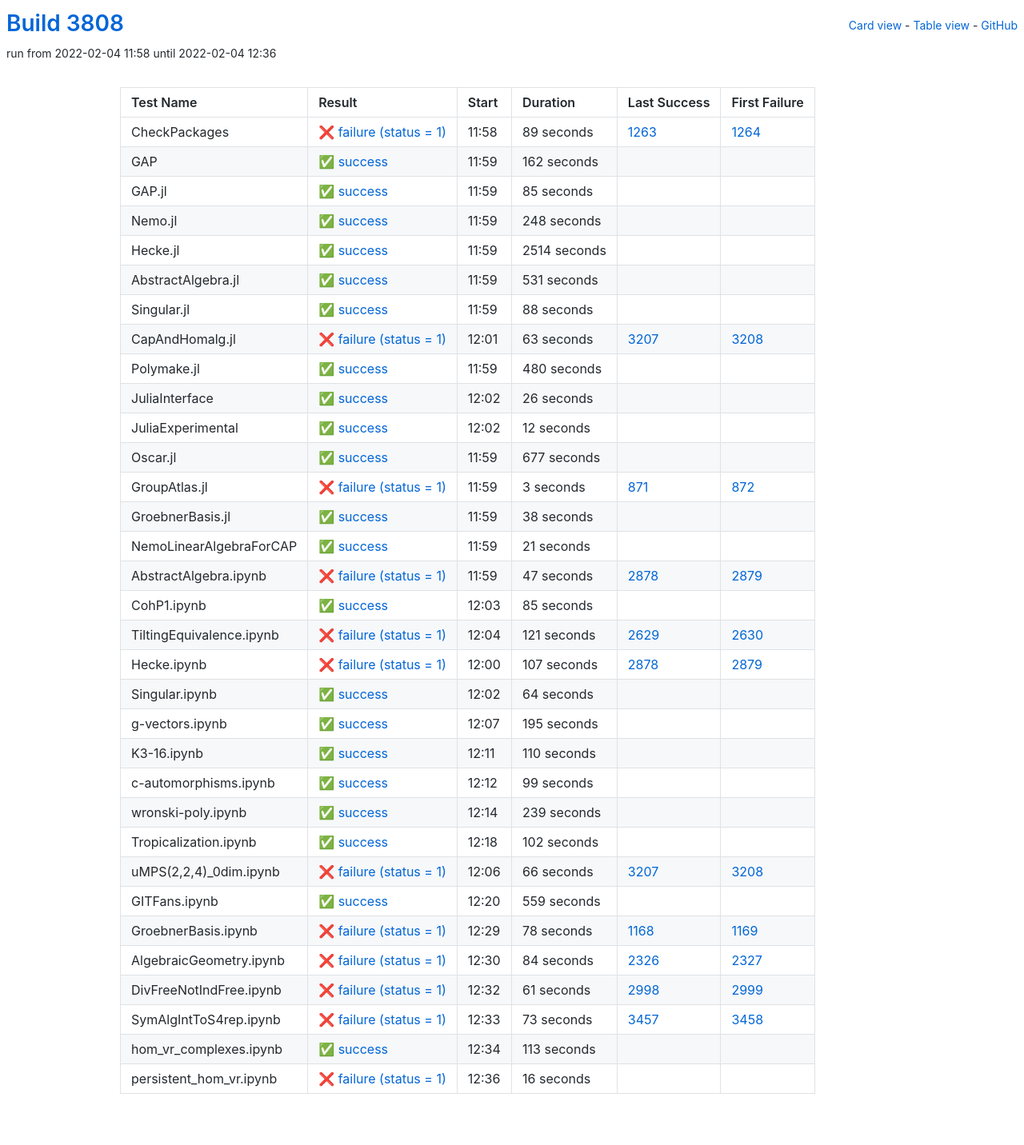
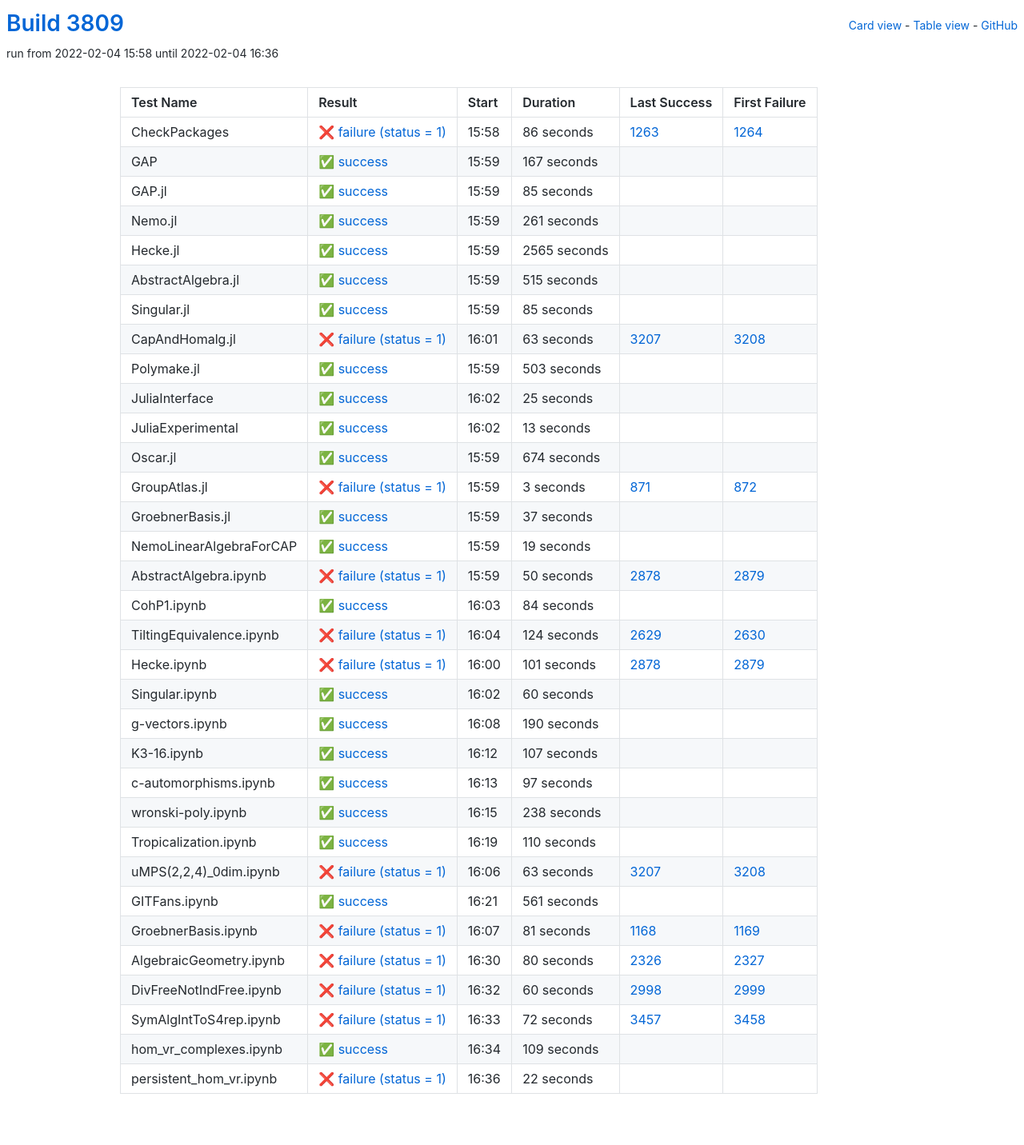
Before and after one commit to oscar-system/oscar-ci-status-stable, a Jekyll site: the page built from table.html, in a window 1280 px wide. Shown: the whole page at 80% size. Built offline with Jekyll 4.4.1, drawn with Linux system fonts in a browser that asks for light colours.

Commit message:
Build #3809

```diff
--- a/_data/ci.yml
+++ b/_data/ci.yml
@@ -1,6 +1,6 @@
 ---
-build: 3808
-build_url: https://oscarci.mathematik.uni-kl.de/job/oscar-stable/3808/
+build: 3809
+build_url: https://oscarci.mathematik.uni-kl.de/job/oscar-stable/3809/
 job: oscar-stable
 organization: oscar-system
 repo: oscar-ci-status-stable
@@ -8,32 +8,32 @@ repourl: https://github.com/oscar-system/oscar-ci-status-stable
 tests:
 - name: CheckPackages
   id: checkpackages
-  log: https://oscarci.mathematik.uni-kl.de/job/oscar-stable/3808/artifact/logs/build-3808/CheckPackages.log
-  start: 2022-02-04 11:58
+  log: https://oscarci.mathematik.uni-kl.de/job/oscar-stable/3809/artifact/logs/build-3809/CheckPackages.log
+  start: 2022-02-04 15:58
   success: false
   exitcode: 1
   status: failure
-  duration: 89
+  duration: 86
   last_success: 1263
   last_success_url: https://oscarci.mathematik.uni-kl.de/job/oscar-stable/1263/
   first_failure: 1264
   first_failure_url: https://oscarci.mathematik.uni-kl.de/job/oscar-stable/1264/
 - name: GAP
   id: gap
-  log: https://oscarci.mathematik.uni-kl.de/job/oscar-stable/3808/artifact/logs/build-3808/GAP.log
-  start: 2022-02-04 11:59
+  log: https://oscarci.mathematik.uni-kl.de/job/oscar-stable/3809/artifact/logs/build-3809/GAP.log
+  start: 2022-02-04 15:59
   success: true
   exitcode: 0
   status: success
-  duration: 162
+  duration: 167
   last_success: false
   last_success_url:
   first_failure: false
   first_failure_url:
 - name: GAP.jl
   id: gap-jl
-  log: https://oscarci.mathematik.uni-kl.de/job/oscar-stable/3808/artifact/logs/build-3808/GAP.jl.log
-  start: 2022-02-04 11:59
+  log: https://oscarci.mathematik.uni-kl.de/job/oscar-stable/3809/artifact/logs/build-3809/GAP.jl.log
+  start: 2022-02-04 15:59
   success: true
   exitcode: 0
   status: success
@@ -44,56 +44,56 @@ tests:
   first_failure_url:
 - name: Nemo.jl
   id: nemo-jl
-  log: https://oscarci.mathematik.uni-kl.de/job/oscar-stable/3808/artifact/logs/build-3808/Nemo.jl.log
-  start: 2022-02-04 11:59
+  log: https://oscarci.mathematik.uni-kl.de/job/oscar-stable/3809/artifact/logs/build-3809/Nemo.jl.log
+  start: 2022-02-04 15:59
   success: true
   exitcode: 0
   status: success
-  duration: 248
+  duration: 261
   last_success: false
   last_success_url:
   first_failure: false
   first_failure_url:
 - name: Hecke.jl
   id: hecke-jl
-  log: https://oscarci.mathematik.uni-kl.de/job/oscar-stable/3808/artifact/logs/build-3808/Hecke.jl.log
-  start: 2022-02-04 11:59
+  log: https://oscarci.mathematik.uni-kl.de/job/oscar-stable/3809/artifact/logs/build-3809/Hecke.jl.log
+  start: 2022-02-04 15:59
   success: true
   exitcode: 0
   status: success
-  duration: 2514
+  duration: 2565
   last_success: false
   last_success_url:
   first_failure: false
   first_failure_url:
 - name: AbstractAlgebra.jl
   id: abstractalgebra-jl
-  log: https://oscarci.mathematik.uni-kl.de/job/oscar-stable/3808/artifact/logs/build-3808/AbstractAlgebra.jl.log
-  start: 2022-02-04 11:59
+  log: https://oscarci.mathematik.uni-kl.de/job/oscar-stable/3809/artifact/logs/build-3809/AbstractAlgebra.jl.log
+  start: 2022-02-04 15:59
   success: true
   exitcode: 0
   status: success
-  duration: 531
+  duration: 515
   last_success: false
   last_success_url:
   first_failure: false
   first_failure_url:
 - name: Singular.jl
   id: singular-jl
-  log: https://oscarci.mathematik.uni-kl.de/job/oscar-stable/3808/artifact/logs/build-3808/Singular.jl.log
-  start: 2022-02-04 11:59
+  log: https://oscarci.mathematik.uni-kl.de/job/oscar-stable/3809/artifact/logs/build-3809/Singular.jl.log
+  start: 2022-02-04 15:59
   success: true
   exitcode: 0
   status: success
-  duration: 88
+  duration: 85
   last_success: false
   last_success_url:
   first_failure: false
   first_failure_url:
 - name: CapAndHomalg.jl
   id: capandhomalg-jl
-  log: https://oscarci.mathematik.uni-kl.de/job/oscar-stable/3808/artifact/logs/build-3808/CapAndHomalg.jl.log
-  start: 2022-02-04 12:01
+  log: https://oscarci.mathematik.uni-kl.de/job/oscar-stable/3809/artifact/logs/build-3809/CapAndHomalg.jl.log
+  start: 2022-02-04 16:01
   success: false
   exitcode: 1
   status: failure
@@ -104,56 +104,56 @@ tests:
   first_failure_url: https://oscarci.mathematik.uni-kl.de/job/oscar-stable/3208/
 - name: Polymake.jl
   id: polymake-jl
-  log: https://oscarci.mathematik.uni-kl.de/job/oscar-stable/3808/artifact/logs/build-3808/Polymake.jl.log
-  start: 2022-02-04 11:59
+  log: https://oscarci.mathematik.uni-kl.de/job/oscar-stable/3809/artifact/logs/build-3809/Polymake.jl.log
+  start: 2022-02-04 15:59
   success: true
   exitcode: 0
   status: success
-  duration: 480
+  duration: 503
   last_success: false
   last_success_url:
   first_failure: false
   first_failure_url:
 - name: JuliaInterface
   id: juliainterface
-  log: https://oscarci.mathematik.uni-kl.de/job/oscar-stable/3808/artifact/logs/build-3808/JuliaInterface.log
-  start: 2022-02-04 12:02
+  log: https://oscarci.mathematik.uni-kl.de/job/oscar-stable/3809/artifact/logs/build-3809/JuliaInterface.log
+  start: 2022-02-04 16:02
   success: true
   exitcode: 0
   status: success
-  duration: 26
+  duration: 25
   last_success: false
   last_success_url:
   first_failure: false
   first_failure_url:
 - name: JuliaExperimental
   id: juliaexperimental
-  log: https://oscarci.mathematik.uni-kl.de/job/oscar-stable/3808/artifact/logs/build-3808/JuliaExperimental.log
-  start: 2022-02-04 12:02
+  log: https://oscarci.mathematik.uni-kl.de/job/oscar-stable/3809/artifact/logs/build-3809/JuliaExperimental.log
+  start: 2022-02-04 16:02
   success: true
   exitcode: 0
   status: success
-  duration: 12
+  duration: 13
   last_success: false
   last_success_url:
   first_failure: false
   first_failure_url:
 - name: Oscar.jl
   id: oscar-jl
-  log: https://oscarci.mathematik.uni-kl.de/job/oscar-stable/3808/artifact/logs/build-3808/Oscar.jl.log
-  start: 2022-02-04 11:59
+  log: https://oscarci.mathematik.uni-kl.de/job/oscar-stable/3809/artifact/logs/build-3809/Oscar.jl.log
+  start: 2022-02-04 15:59
   success: true
   exitcode: 0
   status: success
-  duration: 677
+  duration: 674
   last_success: false
   last_success_url:
   first_failure: false
   first_failure_url:
 - name: GroupAtlas.jl
   id: groupatlas-jl
-  log: https://oscarci.mathematik.uni-kl.de/job/oscar-stable/3808/artifact/logs/build-3808/GroupAtlas.jl.log
-  start: 2022-02-04 11:59
+  log: https://oscarci.mathematik.uni-kl.de/job/oscar-stable/3809/artifact/logs/build-3809/GroupAtlas.jl.log
+  start: 2022-02-04 15:59
   success: false
   exitcode: 1
   status: failure
@@ -164,104 +164,140 @@ tests:
   first_failure_url: https://oscarci.mathematik.uni-kl.de/job/oscar-stable/872/
 - name: GroebnerBasis.jl
   id: groebnerbasis-jl
-  log: https://oscarci.mathematik.uni-kl.de/job/oscar-stable/3808/artifact/logs/build-3808/GroebnerBasis.jl.log
-  start: 2022-02-04 11:59
+  log: https://oscarci.mathematik.uni-kl.de/job/oscar-stable/3809/artifact/logs/build-3809/GroebnerBasis.jl.log
+  start: 2022-02-04 15:59
   success: true
   exitcode: 0
   status: success
-  duration: 38
+  duration: 37
   last_success: false
   last_success_url:
   first_failure: false
   first_failure_url:
 - name: NemoLinearAlgebraForCAP
   id: nemolinearalgebraforcap
-  log: https://oscarci.mathematik.uni-kl.de/job/oscar-stable/3808/artifact/logs/build-3808/NemoLinearAlgebraForCAP.log
-  start: 2022-02-04 11:59
+  log: https://oscarci.mathematik.uni-kl.de/job/oscar-stable/3809/artifact/logs/build-3809/NemoLinearAlgebraForCAP.log
+  start: 2022-02-04 15:59
   success: true
   exitcode: 0
   status: success
-  duration: 21
+  duration: 19
   last_success: false
   last_success_url:
   first_failure: false
   first_failure_url:
 - name: AbstractAlgebra.ipynb
   id: abstractalgebra-ipynb
-  log: https://oscarci.mathematik.uni-kl.de/job/oscar-stable/3808/artifact/logs/build-3808/AbstractAlgebra.ipynb.log
-  start: 2022-02-04 11:59
+  log: https://oscarci.mathematik.uni-kl.de/job/oscar-stable/3809/artifact/logs/build-3809/AbstractAlgebra.ipynb.log
+  start: 2022-02-04 15:59
   success: false
   exitcode: 1
   status: failure
-  duration: 47
+  duration: 50
   last_success: 2878
   last_success_url: https://oscarci.mathematik.uni-kl.de/job/oscar-stable/2878/
   first_failure: 2879
   first_failure_url: https://oscarci.mathematik.uni-kl.de/job/oscar-stable/2879/
 - name: CohP1.ipynb
   id: cohp1-ipynb
-  log: https://oscarci.mathematik.uni-kl.de/job/oscar-stable/3808/artifact/logs/build-3808/CohP1.ipynb.log
-  start: 2022-02-04 12:03
+  log: https://oscarci.mathematik.uni-kl.de/job/oscar-stable/3809/artifact/logs/build-3809/CohP1.ipynb.log
+  start: 2022-02-04 16:03
   success: true
   exitcode: 0
   status: success
-  duration: 85
+  duration: 84
   last_success: false
   last_success_url:
   first_failure: false
   first_failure_url:
 - name: TiltingEquivalence.ipynb
   id: tiltingequivalence-ipynb
-  log: https://oscarci.mathematik.uni-kl.de/job/oscar-stable/3808/artifact/logs/build-3808/TiltingEquivalence.ipynb.log
-  start: 2022-02-04 12:04
+  log: https://oscarci.mathematik.uni-kl.de/job/oscar-stable/3809/artifact/logs/build-3809/TiltingEquivalence.ipynb.log
+  start: 2022-02-04 16:04
   success: false
   exitcode: 1
   status: failure
-  duration: 121
+  duration: 124
   last_success: 2629
   last_success_url: https://oscarci.mathematik.uni-kl.de/job/oscar-stable/2629/
   first_failure: 2630
   first_failure_url: https://oscarci.mathematik.uni-kl.de/job/oscar-stable/2630/
 - name: Hecke.ipynb
   id: hecke-ipynb
-  log: https://oscarci.mathematik.uni-kl.de/job/oscar-stable/3808/artifact/logs/build-3808/Hecke.ipynb.log
-  start: 2022-02-04 12:00
+  log: https://oscarci.mathematik.uni-kl.de/job/oscar-stable/3809/artifact/logs/build-3809/Hecke.ipynb.log
+  start: 2022-02-04 16:00
   success: false
   exitcode: 1
   status: failure
-  duration: 107
+  duration: 101
   last_success: 2878
   last_success_url: https://oscarci.mathematik.uni-kl.de/job/oscar-stable/2878/
   first_failure: 2879
   first_failure_url: https://oscarci.mathematik.uni-kl.de/job/oscar-stable/2879/
 - name: Singular.ipynb
   id: singular-ipynb
-  log: https://oscarci.mathematik.uni-kl.de/job/oscar-stable/3808/artifact/logs/build-3808/Singular.ipynb.log
-  start: 2022-02-04 12:02
+  log: https://oscarci.mathematik.uni-kl.de/job/oscar-stable/3809/artifact/logs/build-3809/Singular.ipynb.log
+  start: 2022-02-04 16:02
   success: true
   exitcode: 0
   status: success
-  duration: 64
+  duration: 60
   last_success: false
   last_success_url:
   first_failure: false
   first_failure_url:
 - name: g-vectors.ipynb
   id: g-vectors-ipynb
-  log: https://oscarci.mathematik.uni-kl.de/job/oscar-stable/3808/artifact/logs/build-3808/g-vectors.ipynb.log
-  start: 2022-02-04 12:07
+  log: https://oscarci.mathematik.uni-kl.de/job/oscar-stable/3809/artifact/logs/build-3809/g-vectors.ipynb.log
+  start: 2022-02-04 16:08
   success: true
   exitcode: 0
   status: success
-  duration: 195
+  duration: 190
   last_success: false
   last_success_url:
   first_failure: false
   first_failure_url:
 - name: K3-16.ipynb
   id: k3-16-ipynb
-  log: https://oscarci.mathematik.uni-kl.de/job/oscar-stable/3808/artifact/logs/build-3808/K3-16.ipynb.log
-  start: 2022-02-04 12:11
+  log: https://oscarci.mathematik.uni-kl.de/job/oscar-stable/3809/artifact/logs/build-3809/K3-16.ipynb.log
+  start: 2022-02-04 16:12
+  success: true
+  exitcode: 0
+  status: success
+  duration: 107
+  last_success: false
+  last_success_url:
+  first_failure: false
+  first_failure_url:
+- name: c-automorphisms.ipynb
+  id: c-automorphisms-ipynb
+  log: https://oscarci.mathematik.uni-kl.de/job/oscar-stable/3809/artifact/logs/build-3809/c-automorphisms.ipynb.log
+  start: 2022-02-04 16:13
+  success: true
+  exitcode: 0
+  status: success
+  duration: 97
+  last_success: false
+  last_success_url:
+  first_failure: false
+  first_failure_url:
+- name: wronski-poly.ipynb
+  id: wronski-poly-ipynb
+  log: https://oscarci.mathematik.uni-kl.de/job/oscar-stable/3809/artifact/logs/build-3809/wronski-poly.ipynb.log
+  start: 2022-02-04 16:15
+  success: true
+  exitcode: 0
+  status: success
+  duration: 238
+  last_success: false
+  last_success_url:
+  first_failure: false
+  first_failure_url:
+- name: Tropicalization.ipynb
+  id: tropicalization-ipynb
+  log: https://oscarci.mathematik.uni-kl.de/job/oscar-stable/3809/artifact/logs/build-3809/Tropicalization.ipynb.log
+  start: 2022-02-04 16:19
   success: true
   exitcode: 0
   status: success
@@ -270,134 +306,98 @@ tests:
   last_success_url:
   first_failure: false
   first_failure_url:
-- name: c-automorphisms.ipynb
-  id: c-automorphisms-ipynb
-  log: https://oscarci.mathematik.uni-kl.de/job/oscar-stable/3808/artifact/logs/build-3808/c-automorphisms.ipynb.log
-  start: 2022-02-04 12:12
-  success: true
-  exitcode: 0
-  status: success
-  duration: 99
-  last_success: false
-  last_success_url:
-  first_failure: false
-  first_failure_url:
-- name: wronski-poly.ipynb
-  id: wronski-poly-ipynb
-  log: https://oscarci.mathematik.uni-kl.de/job/oscar-stable/3808/artifact/logs/build-3808/wronski-poly.ipynb.log
-  start: 2022-02-04 12:14
-  success: true
-  exitcode: 0
-  status: success
-  duration: 239
-  last_success: false
-  last_success_url:
-  first_failure: false
-  first_failure_url:
-- name: Tropicalization.ipynb
-  id: tropicalization-ipynb
-  log: https://oscarci.mathematik.uni-kl.de/job/oscar-stable/3808/artifact/logs/build-3808/Tropicalization.ipynb.log
-  start: 2022-02-04 12:18
-  success: true
-  exitcode: 0
-  status: success
-  duration: 102
-  last_success: false
-  last_success_url:
-  first_failure: false
-  first_failure_url:
 - name: uMPS(2,2,4)_0dim.ipynb
   id: umps-2-2-4-0dim-ipynb
-  log: https://oscarci.mathematik.uni-kl.de/job/oscar-stable/3808/artifact/logs/build-3808/uMPS-2-2-4-_0dim.ipynb.log
-  start: 2022-02-04 12:06
+  log: https://oscarci.mathematik.uni-kl.de/job/oscar-stable/3809/artifact/logs/build-3809/uMPS-2-2-4-_0dim.ipynb.log
+  start: 2022-02-04 16:06
   success: false
   exitcode: 1
   status: failure
-  duration: 66
+  duration: 63
   last_success: 3207
   last_success_url: https://oscarci.mathematik.uni-kl.de/job/oscar-stable/3207/
   first_failure: 3208
   first_failure_url: https://oscarci.mathematik.uni-kl.de/job/oscar-stable/3208/
 - name: GITFans.ipynb
   id: gitfans-ipynb
-  log: https://oscarci.mathematik.uni-kl.de/job/oscar-stable/3808/artifact/logs/build-3808/GITFans.ipynb.log
-  start: 2022-02-04 12:20
+  log: https://oscarci.mathematik.uni-kl.de/job/oscar-stable/3809/artifact/logs/build-3809/GITFans.ipynb.log
+  start: 2022-02-04 16:21
   success: true
   exitcode: 0
   status: success
-  duration: 559
+  duration: 561
   last_success: false
   last_success_url:
   first_failure: false
   first_failure_url:
 - name: GroebnerBasis.ipynb
   id: groebnerbasis-ipynb
-  log: https://oscarci.mathematik.uni-kl.de/job/oscar-stable/3808/artifact/logs/build-3808/GroebnerBasis.ipynb.log
-  start: 2022-02-04 12:29
+  log: https://oscarci.mathematik.uni-kl.de/job/oscar-stable/3809/artifact/logs/build-3809/GroebnerBasis.ipynb.log
+  start: 2022-02-04 16:07
   success: false
   exitcode: 1
   status: failure
-  duration: 78
+  duration: 81
   last_success: 1168
   last_success_url: https://oscarci.mathematik.uni-kl.de/job/oscar-stable/1168/
   first_failure: 1169
   first_failure_url: https://oscarci.mathematik.uni-kl.de/job/oscar-stable/1169/
 - name: AlgebraicGeometry.ipynb
   id: algebraicgeometry-ipynb
-  log: https://oscarci.mathematik.uni-kl.de/job/oscar-stable/3808/artifact/logs/build-3808/AlgebraicGeometry.ipynb.log
-  start: 2022-02-04 12:30
+  log: https://oscarci.mathematik.uni-kl.de/job/oscar-stable/3809/artifact/logs/build-3809/AlgebraicGeometry.ipynb.log
+  start: 2022-02-04 16:30
   success: false
   exitcode: 1
   status: failure
-  duration: 84
+  duration: 80
   last_success: 2326
   last_success_url: https://oscarci.mathematik.uni-kl.de/job/oscar-stable/2326/
   first_failure: 2327
   first_failure_url: https://oscarci.mathematik.uni-kl.de/job/oscar-stable/2327/
 - name: DivFreeNotIndFree.ipynb
   id: divfreenotindfree-ipynb
-  log: https://oscarci.mathematik.uni-kl.de/job/oscar-stable/3808/artifact/logs/build-3808/DivFreeNotIndFree.ipynb.log
-  start: 2022-02-04 12:32
+  log: https://oscarci.mathematik.uni-kl.de/job/oscar-stable/3809/artifact/logs/build-3809/DivFreeNotIndFree.ipynb.log
+  start: 2022-02-04 16:32
   success: false
   exitcode: 1
   status: failure
-  duration: 61
+  duration: 60
   last_success: 2998
   last_success_url: https://oscarci.mathematik.uni-kl.de/job/oscar-stable/2998/
   first_failure: 2999
   first_failure_url: https://oscarci.mathematik.uni-kl.de/job/oscar-stable/2999/
 - name: SymAlgIntToS4rep.ipynb
   id: symalginttos4rep-ipynb
-  log: https://oscarci.mathematik.uni-kl.de/job/oscar-stable/3808/artifact/logs/build-3808/SymAlgIntToS4rep.ipynb.log
-  start: 2022-02-04 12:33
+  log: https://oscarci.mathematik.uni-kl.de/job/oscar-stable/3809/artifact/logs/build-3809/SymAlgIntToS4rep.ipynb.log
+  start: 2022-02-04 16:33
   success: false
   exitcode: 1
   status: failure
-  duration: 73
+  duration: 72
   last_success: 3457
   last_success_url: https://oscarci.mathematik.uni-kl.de/job/oscar-stable/3457/
   first_failure: 3458
   first_failure_url: https://oscarci.mathematik.uni-kl.de/job/oscar-stable/3458/
 - name: hom_vr_complexes.ipynb
   id: hom-vr-complexes-ipynb
-  log: https://oscarci.mathematik.uni-kl.de/job/oscar-stable/3808/artifact/logs/build-3808/hom_vr_complexes.ipynb.log
-  start: 2022-02-04 12:34
+  log: https://oscarci.mathematik.uni-kl.de/job/oscar-stable/3809/artifact/logs/build-3809/hom_vr_complexes.ipynb.log
+  start: 2022-02-04 16:34
   success: true
   exitcode: 0
   status: success
-  duration: 113
+  duration: 109
   last_success: false
   last_success_url:
   first_failure: false
   first_failure_url:
 - name: persistent_hom_vr.ipynb
   id: persistent-hom-vr-ipynb
-  log: https://oscarci.mathematik.uni-kl.de/job/oscar-stable/3808/artifact/logs/build-3808/persistent_hom_vr.ipynb.log
-  start: 2022-02-04 12:36
+  log: https://oscarci.mathematik.uni-kl.de/job/oscar-stable/3809/artifact/logs/build-3809/persistent_hom_vr.ipynb.log
+  start: 2022-02-04 16:36
   success: false
   exitcode: 1
   status: failure
-  duration: 16
+  duration: 22
   last_success: false
   last_success_url:
   first_failure: false
```
Also changed, not shown: README.md.
